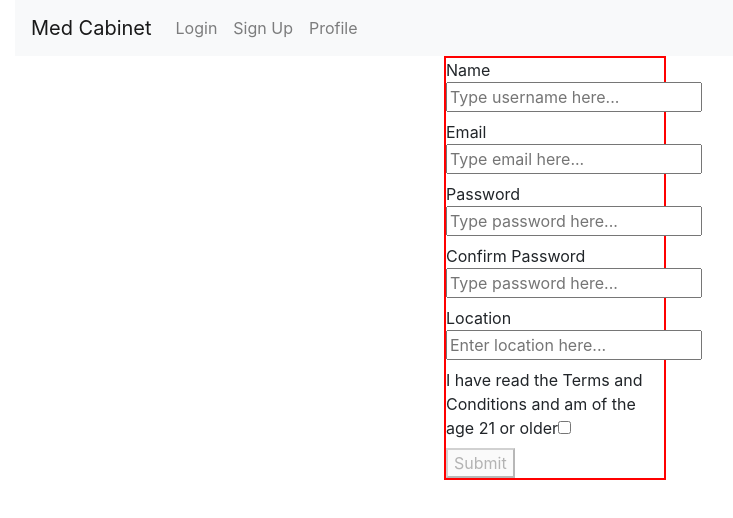
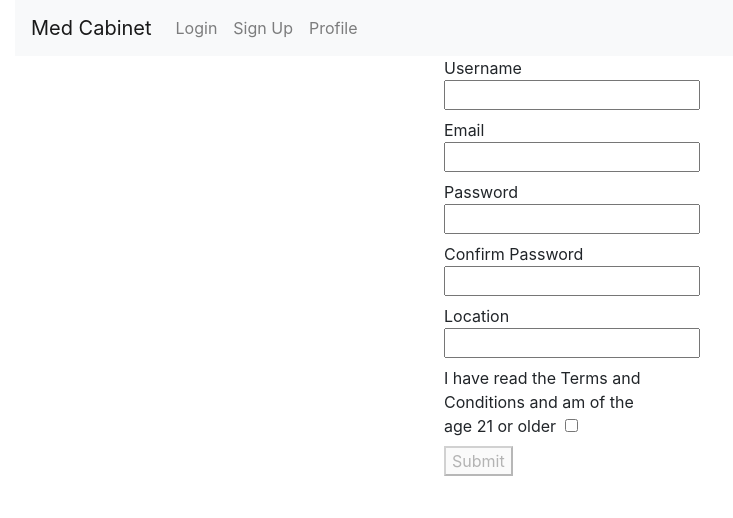
Before and after one commit to Build-Week-Med-Cabinet-5/front-end, a React (Create React App) app in the folder front-end-med-cabinet-5/: page /signup in a window 1280 px wide. Shown: the top 518 px of the page, without its empty margins (85-818 px from the left). Built offline with nearby package versions, Linux system fonts and the light colour scheme.

Commit message:
added placeholer for text input in login, and took out the red border in usercreation

```diff
--- a/front-end-med-cabinet-5/src/components/Login.js
+++ b/front-end-med-cabinet-5/src/components/Login.js
@@ -46,12 +46,14 @@ class Login extends React.Component {
                         name="username"
                         value={this.state.credentials.username}
                         onChange={this.handleChange}
+                        placeholder="Username"
                     />
                     <Input
                         type="password"
                         name="password"
                         value={this.state.credentials.password}
                         onChange={this.handleChange}
+                        placeholder="Password"
                     />
                     <Button>Log in</Button>
                 </form>
--- a/front-end-med-cabinet-5/src/components/UserCreation.js
+++ b/front-end-med-cabinet-5/src/components/UserCreation.js
@@ -7,6 +7,7 @@ const UserCreation = (props) => {
         username: '',
         email: '',
         password: '',
+        confirmPassword: '',
         location: '',
         terms_of_service: false
     })
@@ -25,7 +26,7 @@ const UserCreation = (props) => {
     const [buttonDisabled, setButtonDisabled] = useState("");
 
     const formSchema = yup.object().shape({
-        username: yup.string().required("Name is a required field"),
+        username: yup.string().required("Username is a required field"),
         email: yup.string().email("Must be a valid email").required(),
         password: yup
             .string()
@@ -35,7 +36,7 @@ const UserCreation = (props) => {
         confirmPassword: yup
             .string()
             .required("Must confirm your password")
-            .oneOf([yup.ref('password'), null], 'Passwords must match'),
+            .oneOf([yup.ref('password'), null], 'Passwords do not match'),
         location: yup.string().notRequired(),
         terms_of_service: yup.boolean().oneOf([true], "Please agree to terms of service to verify that you are 21 years or older")
     })
@@ -100,22 +101,22 @@ const UserCreation = (props) => {
     return (
         <div className='signUpContainer'>
             <form onSubmit={formSubmit} className='form'>
-                <label htmlFor='username'>Name <br />
-                    <input type='text' data-cy='username' placeholder='Type username here...' name='username' value={user.username} onChange={inputChange} /> {errors.email.length > 0 ? <p className='error'>{errors.email}</p> : null} <br />
+                <label htmlFor='username'>Username <br />
+                    <input type='text' data-cy='username' name='username' value={user.username} onChange={inputChange} /> {errors.username.length > 0 ? <span className='error'>{errors.username}</span> : null} <br />
                 </label>
                 <label htmlFor='email'>Email <br />
-                    <input type='text' data-cy='email' placeholder='Type email here...' name='email' value={user.email} onChange={inputChange} /> <br />
+                    <input type='text' data-cy='email' name='email' value={user.email} onChange={inputChange} />  {errors.email.length > 0 ? <span className='error'>{errors.email}</span> : null} <br />
                 </label>
                 <label htmlFor='password'>Password <br />
-                    <input type='text' data-cy='password' placeholder='Type password here...' name='password' value={user.password} onChange={inputChange} /> {errors.password.length > 0 ? <p className='error'>{errors.password}</p> : null} <br />
+                    <input type='text' data-cy='password' name='password' value={user.password} onChange={inputChange} /> {errors.password.length > 0 ? <span className='error'>{errors.password}</span> : null} <br />
                 </label>
                 <label htmlFor='confirmPassword'>Confirm Password <br />
-                    <input type='text' data-cy='confirmPassword' placeholder='Type password here...' name='confirmPassword' value={user.confirmPassword} onChange={inputChange} /> {errors.confirmPassword.length > 0 ? <p className='error'>{errors.confirmPassword}</p> : null} <br />
+                    <input type='text' data-cy='confirmPassword' name='confirmPassword' value={user.confirmPassword} onChange={inputChange} /> {errors.confirmPassword.length > 0 ? <span className='error'>{errors.confirmPassword}</span> : null} <br />
                 </label>
                 <label htmlFor='location'>Location <br />
-                    <input type='text' data-cy='location' placeholder='Enter location here...' name='location' value={user.location} onChange={inputChange} /> <br />
+                    <input type='text' data-cy='location' name='location' value={user.location} onChange={inputChange} /> <br />
                 </label>
-                <label htmlFor='terms_of_service'>I have read the Terms and Conditions and am of the age 21 or older
+                <label htmlFor='terms_of_service'>I have read the Terms and Conditions and am of the age 21 or older &nbsp;
                     <input type='checkbox' data-cy='terms_of_service' name='terms_of_service' onChange={inputChange} checked={user.terms_of_service} /> <br />
                 </label>
                 <button disabled={buttonDisabled} data-cy='submit'>Submit</button>
--- a/front-end-med-cabinet-5/src/index.css
+++ b/front-end-med-cabinet-5/src/index.css
@@ -1,5 +1,8 @@
 .signUpContainer {
-  border: 2px solid red;
   width: 20%;
   margin: 0px auto;
 }
+
+.error {
+  color: red;
+}
```
Also changed, not shown: front-end-med-cabinet-5/package.json (+3 -5 lines), 1 other file (tests, documents, lock files or other folders).
